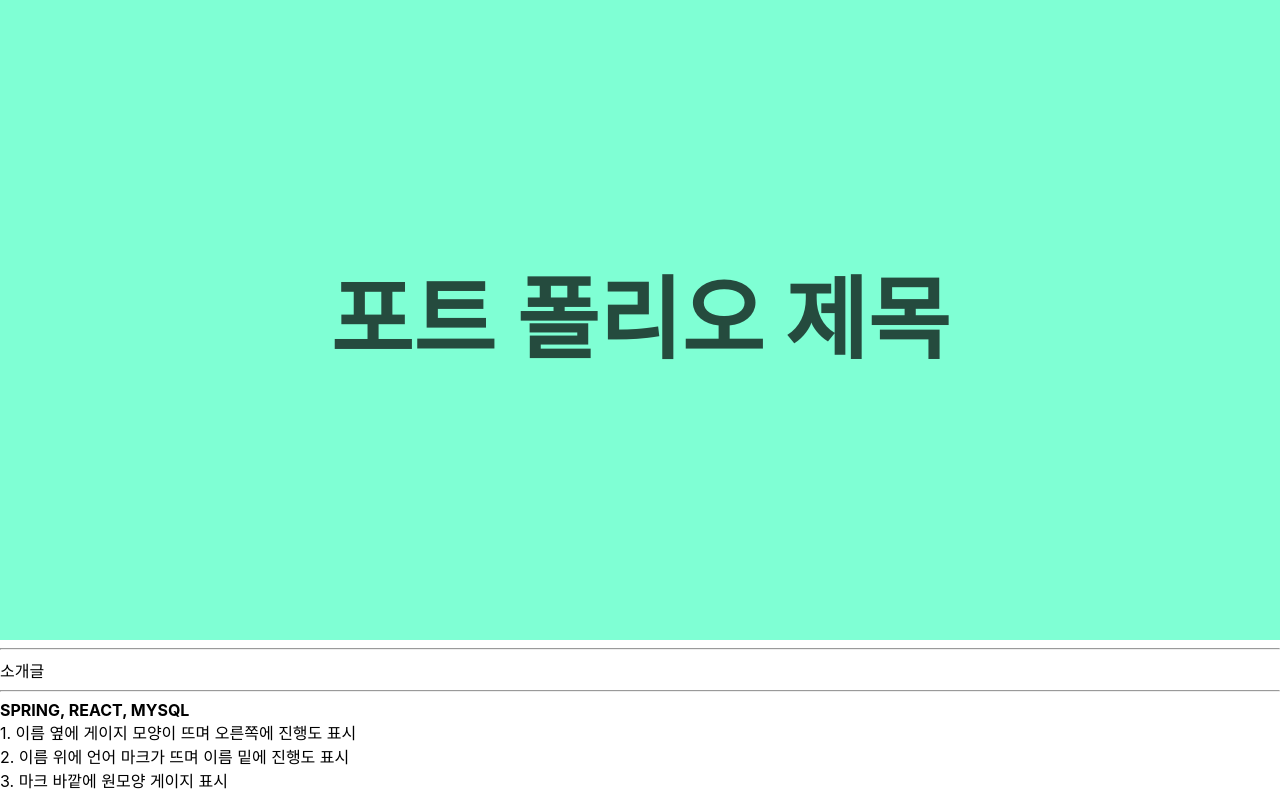
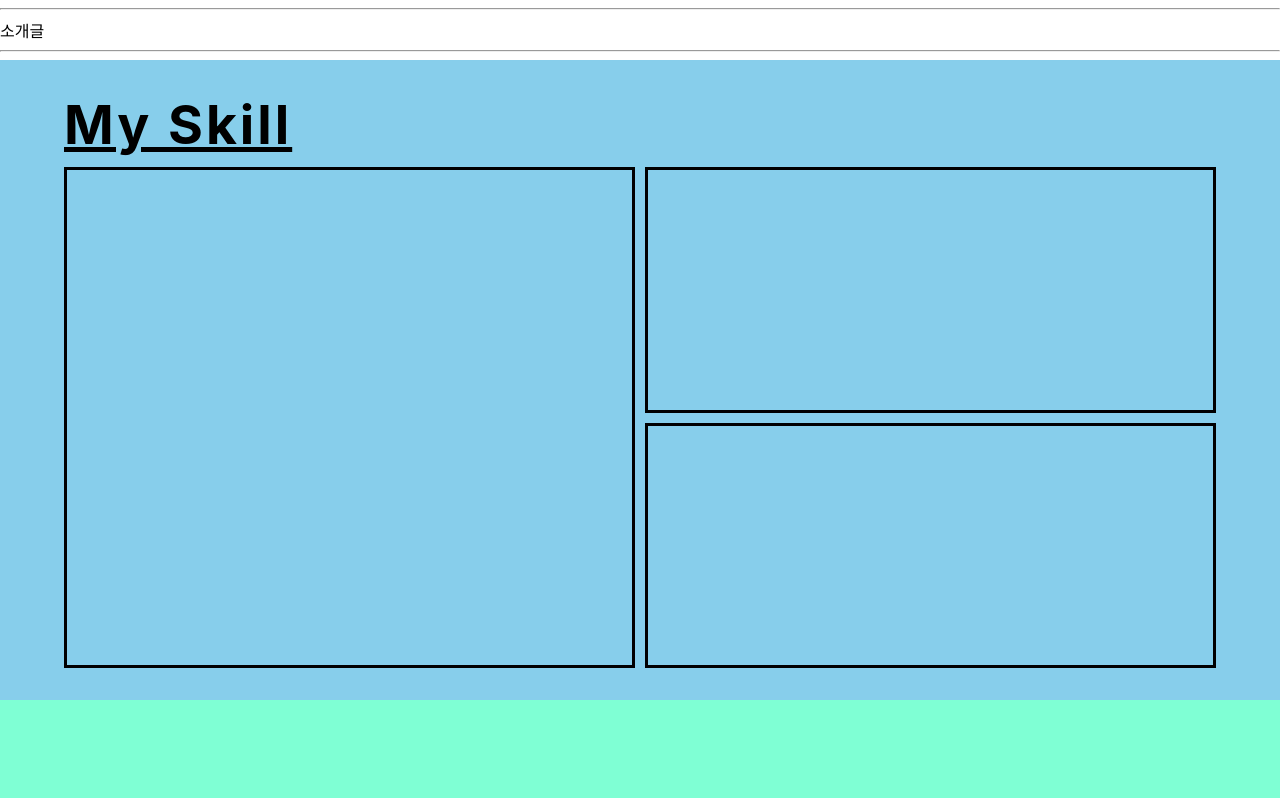
Before and after one commit to NCuber/portfolio, a React (Create React App) app: page / in a window 1280 px wide. Shown: the top 798 px of the page. Built offline with nearby package versions, Linux system fonts and the light colour scheme.

Commit message:
Make tech page layout

```diff
--- a/src/App.js
+++ b/src/App.js
@@ -8,12 +8,12 @@ function App() {
   return (
 
     <div>
-      <Title />
+
       <hr/>
       <Introduction />
       <hr/>
       <Tech />
-      <hr/>
+      <Title /><hr/>
       <ProjectContainer />
       <hr/>
       <Contact />
--- a/src/components/Tech.js
+++ b/src/components/Tech.js
@@ -1,13 +1,71 @@
+import styled from "styled-components";
+
+const Main = styled.div`
+  width: 100%;
+  height: 50vw;
+  background-color: skyblue;
+
+  margin: 0 auto;
+  display: flex;
+  align-items: center;
+}
+`;
+
+
+
+const List = styled.div`
+  display: grid;
+  width: 90%;
+  height: 90%;
+  grid-template-columns: 1fr 1fr;
+  grid-template-rows: 0.2fr 1fr 1fr;
+  grid-gap: 10px 10px;
+  margin: 0 auto;
+
+`;
+
+const Title = styled.div`
+  font-size: 40pt;
+  text-decoration: underline;
+  font-weight: bold;
+  letter-spacing: 3px;
+  grid-column: 1/3;
+
+  // text-shadow: 2px 2px;
+  // word-spacing: 단어 사이 간격
+  // text-align : 정렬
+  // line-height: 줄간격
+`;
+
+const One1 = styled.div`
+  border-style: solid;
+  display: flex;
+  grid-row: 2/4;
+
+`;
+const One = styled.div`
+  border-style: solid;
+  display: flex;
+`;
+
 const Tech = () => {
   return (
-    <div>
-      <b>SPRING, REACT, MYSQL</b> <br />
+    <Main>
+      <List>
+        <Title>My Skill</Title>
+        <One1></One1>
+        <One></One>
+        <One></One>
+      </List>
+    </Main>
+  );
+  // 1, 3번 우선, 게이지 모양은 스크롤시 반응하여 게이지로 표시
+  /*
+        <b>SPRING, REACT, MYSQL</b> <br />
       1. 이름 옆에 게이지 모양이 뜨며 오른쪽에 진행도 표시 <br />
       2. 이름 위에 언어 마크가 뜨며 이름 밑에 진행도 표시 <br />
       3. 마크 바깥에 원모양 게이지 표시
-    </div>
-  );
-  // 1, 3번 우선, 게이지 모양은 스크롤시 반응하여 게이지로 표시
+      */
 };
 
 export default Tech;
```
Also changed, not shown: 1 other file (tests, documents, lock files or other folders).
